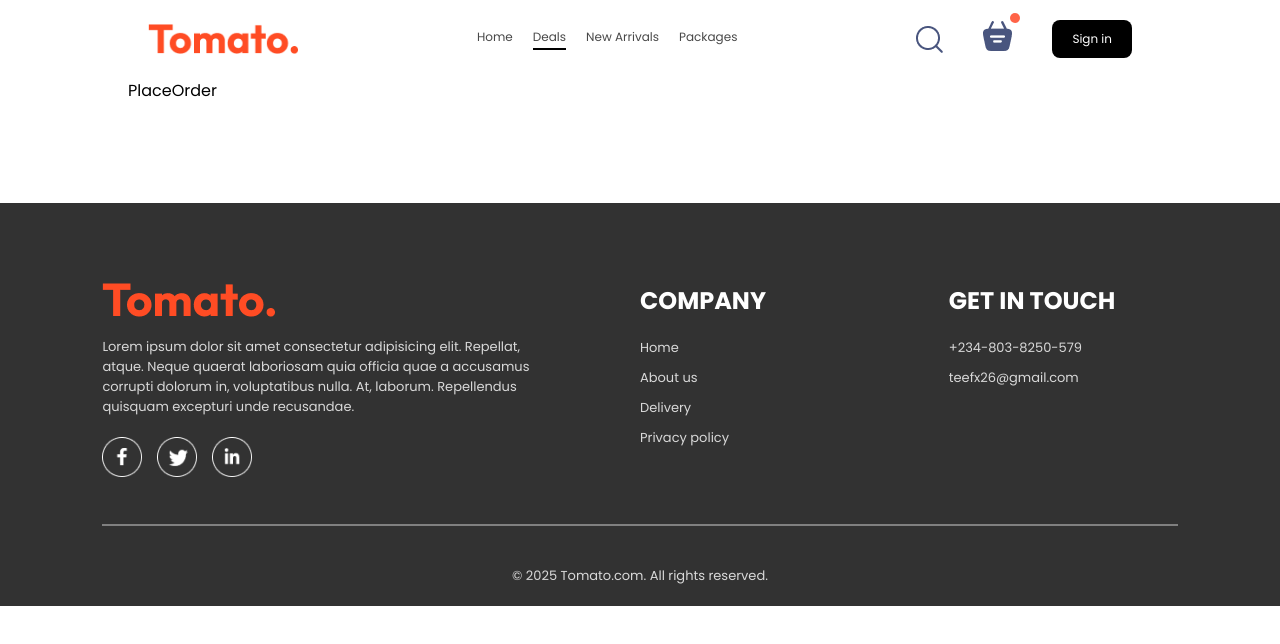
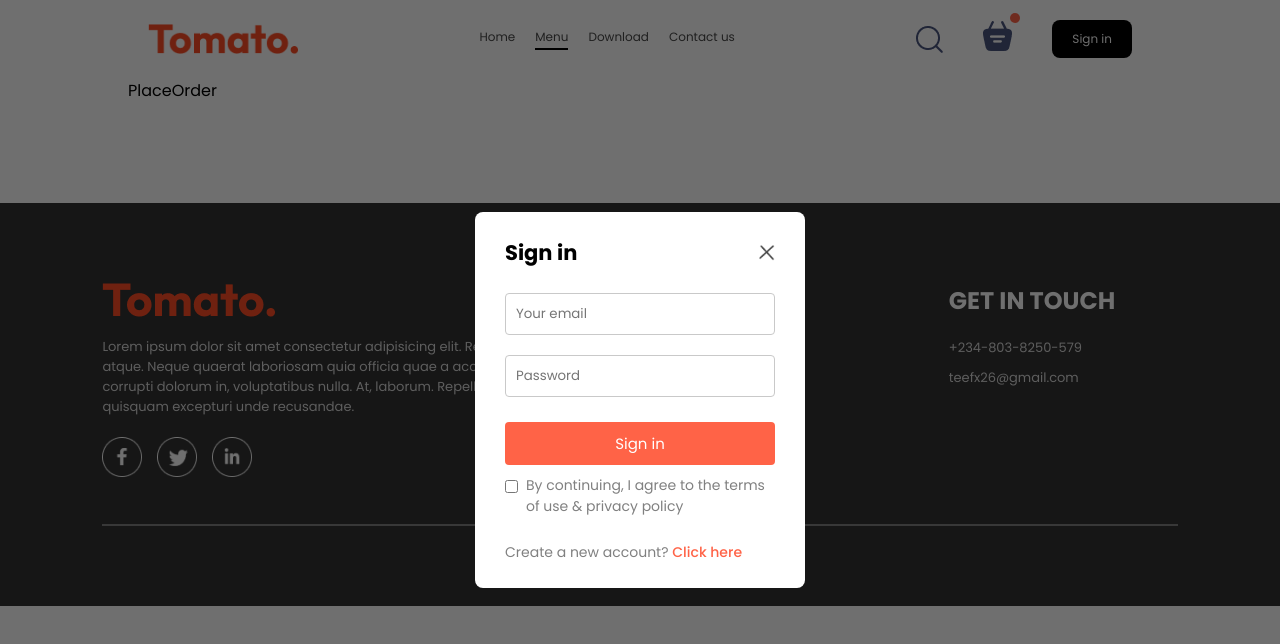
Before and after one commit to Tictactoons/Loom-ecom, a React (Vite) app: page /order in a window 1280 px wide. Both pictures are taken after a click on the button "Sign in". Shown: the top 644 px of the page. Built offline with nearby package versions, Linux system fonts and the light colour scheme; a web font is replaced by a local one.

Commit message:
up to cart page

```diff
--- a/src/App.tsx
+++ b/src/App.tsx
@@ -5,12 +5,18 @@
 import PlaceOrder from "./pages/PlaceOrder/PlaceOrder";
 import Cart from "./pages/Cart/Cart";
 import Footer from "./components/Footer/Footer";
+import { useState } from "react";
+import LoginPopup from "./components/LoginPopup/LoginPopup";
 
 function App() {
+
+  const [showLogin, setShowLogin] = useState(false)
+
   return (
     <>
+    {showLogin ? <LoginPopup setShowLogin = {setShowLogin} /> : <></>}
       <div className="app">
-        <Navbar />
+        <Navbar  setShowLogin ={setShowLogin}/>
         <Routes>
           <Route path="/" element={<Home />} />
           <Route path="/cart" element={<Cart />} />
--- a/src/components/AppDownload/AppDownload.css
+++ b/src/components/AppDownload/AppDownload.css
@@ -1,6 +1,5 @@
 .app-download {
-  margin: auto auto;
-  margin: 100px;
+  margin: 100px auto;
   font-size: max(3vw, 20px);
   text-align: center;
   font-weight: 600;
--- a/src/components/ExploreMenu/ExploreMenu.css
+++ b/src/components/ExploreMenu/ExploreMenu.css
@@ -1,4 +1,3 @@
-
 .explore-menu {
   display: flex;
   flex-direction: column;
@@ -13,7 +12,7 @@
 .explore-menu-text {
   max-width: 60%;
   color: #676665;
-    font-size: .9vw;
+  font-size: 0.9vw;
 }
 
 .explore-menu-list {
@@ -38,7 +37,7 @@
   transition: 0.2s;
 }
 
-.explore-menu-list-item p{
+.explore-menu-list-item p {
   margin-top: 10px;
   color: #888787;
   font-size: max(1.1vw, 16px);
@@ -57,3 +56,15 @@
   padding: 2px;
   border-radius: 50%;
 }
+
+@media (max-width: 1050px) {
+  .explore-menu-text {
+    max-width: 100%;
+    font-size: 12px;
+  }
+  .explore-menu-list-item {
+    min-width: 120px;
+    text-align: center;
+    align-items: center;
+  }
+}
--- a/src/components/Footer/Footer.css
+++ b/src/components/Footer/Footer.css
@@ -58,3 +58,15 @@
 .footer-copyright{
     font-size: 13px;
 }
+
+@media (max-width:750px) {
+    .footer-content {
+        display: flex;
+        flex-direction: column;
+        gap: 35px;
+    }
+
+    .footer-copyright {
+        text-align: center;
+    }
+}
--- a/src/components/Header/Header.css
+++ b/src/components/Header/Header.css
@@ -50,6 +50,9 @@
     .header-content {
         max-width: 65%;
     }
+    .header-content h2 {
+        font-size: 18px;
+    }
     .header-content p {
         display: none;
     }
--- /dev/null
+++ b/src/components/LoginPopup/LoginPopup.css
@@ -0,0 +1,76 @@
+
+
+.login-popup {
+    position: absolute;
+    z-index: 1;
+    width: 100%;
+    height: 100%;
+    background-color: #00000090;
+    display: grid;
+}
+
+.login-popup-container {
+    place-self: center;
+    width: max(23vw, 330px);
+    color: #808080;
+    background-color: white;
+    display: flex;
+    flex-direction: column;
+    gap: 25px;
+    padding: 25px 30px;
+    border-radius: 8px;
+    font-size: 14px;
+    animation: fadeIn 0.5s;
+}
+
+.login-popup-title {
+    display: flex;
+    justify-content: space-between;
+    align-items: center;
+    color: black;
+}
+
+.login-popup-title img {
+    width: 16px;
+    cursor: pointer;
+}
+
+.login-popup-input {
+    display: flex;
+    flex-direction: column;
+    gap: 20px;
+}
+
+.login-popup-input input {
+    outline: none;
+    border: 1px solid #c9c9c9;
+    padding: 10px;
+    border-radius: 4px;
+}
+
+.login-popup-container button {
+    border: none;
+    padding: 10px;
+    border-radius: 4px;
+    color: white;
+    background-color: tomato;
+    font-size: 15px;
+    cursor: pointer;
+}
+
+.login-popup-condition {
+    display: flex;
+    align-items: start;
+    gap: 8px;
+    margin-top: -15px;
+}
+
+.login-popup-condition input {
+    margin-top: 5px;
+}
+
+.login-popup p span {
+    color: tomato;
+    font-weight: 500;
+    cursor: pointer;
+}
--- /dev/null
+++ b/src/components/LoginPopup/LoginPopup.tsx
@@ -0,0 +1,49 @@
+import { useState } from "react";
+import "./LoginPopup.css";
+import { assets } from "../../assets/assets";
+
+const LoginPopup = ({ setShowLogin }) => {
+  const [currentState, setCurrentState] = useState("Sign in");
+
+  return (
+    <div className="login-popup">
+      <form className="login-popup-container">
+        <div className="login-popup-title">
+          <h2>{currentState}</h2>
+          <img
+            onClick={() => setShowLogin(false)}
+            src={assets.cross_icon}
+            alt=""
+          />
+        </div>
+        <div className="login-popup-input">
+          {currentState === "Sign in" ? (
+            <></>
+          ) : (
+            <input type="text" placeholder="Your name" required />
+          )}
+          <input type="email" placeholder="Your email" required />
+          <input type="password" placeholder="Password" required />
+        </div>
+        <button>
+          {currentState === "Sign Up" ? "Create account" : "Sign in"}
+        </button>
+        <div className="login-popup-condition">
+          <input type="checkbox" required />
+          <p>By continuing, I agree to the terms of use & privacy policy</p>
+        </div>
+        {currentState === "Sign in" ? (
+          <p>
+            Create a new account? <span onClick={() => setCurrentState("Sign Up")}>Click here</span>
+          </p>
+        ) : (
+          <p>
+            Already have an account? <span onClick={() => setCurrentState("Sign in")}>Login here</span>
+          </p>
+        )}
+      </form>
+    </div>
+  );
+};
+
+export default LoginPopup;
--- a/src/components/Navbar/Navbar.tsx
+++ b/src/components/Navbar/Navbar.tsx
@@ -1,8 +1,9 @@
 import { useState } from "react";
 import { assets } from "../../assets/assets";
 import "./Navbar.css";
+import { Link } from "react-router-dom";
 
-const Navbar = () => {
+const Navbar = ({setShowLogin}) => {
 
     const [menu, setMenu] = useState('deals');
 
@@ -10,10 +11,10 @@
     <div className="navbar">
       <img src={assets.logo} alt="" className="logo" />
       <ul className="navbar-menu">
-        <li onClick={()=>setMenu("home")} className={menu == "home" ? "active" : ""}>Home</li>
-        <li onClick={()=>setMenu("deals")} className={menu == "deals" ? "active" : ""}>Deals</li>
-        <li onClick={()=>setMenu("new-arrivals")} className={menu == "new-arrivals" ? "active" : ""}>New Arrivals</li>
-        <li onClick={()=>setMenu("packages")} className={menu == "packages" ? "active" : ""}>Packages</li>
+        <Link to='/' onClick={()=>setMenu("home")} className={menu == "home" ? "active" : ""}>Home</Link>
+        <a href="#explore-menu" onClick={()=>setMenu("deals")} className={menu == "deals" ? "active" : ""}>Menu</a>
+        <a href="#app-download" onClick={()=>setMenu("new-arrivals")} className={menu == "new-arrivals" ? "active" : ""}>Download</a>
+        <a href="#footer"  onClick={()=>setMenu("packages")} className={menu == "packages" ? "active" : ""}>Contact us</a>
       </ul>
 
       <div className="navbar-right">
@@ -24,7 +25,7 @@
         </div>
 
 
-          <button className="sign-up">Sign in</button>
+          <button onClick={() => setShowLogin(true)} className="sign-up">Sign in</button>
       </div>
     </div>
   );
--- a/src/index.css
+++ b/src/index.css
@@ -6,6 +6,7 @@
   margin: 0;
   box-sizing: border-box;
   font-family: Poppins, Roboto, Roboto, Mono sans-serif, serif;
+  scroll-behavior: smooth;
 }
 
 body{
```
Lines whose indentation alone changed are shown as unchanged.
